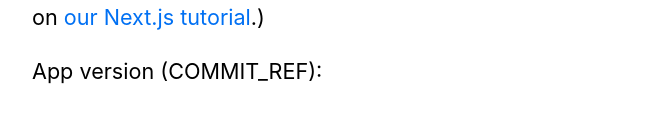
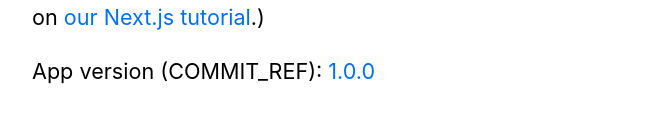
Before and after one commit to ryzhak/nextjs-blog, a Next.js app: page / in a window 1280 px wide. Shown: the part 395-529 px from the top of the page, without its empty margins (302-959 px from the left). Built offline with nearby package versions, Linux system fonts and the light colour scheme.

Commit message:
fix: env 3

```diff
--- a/pages/index.js
+++ b/pages/index.js
@@ -30,7 +30,7 @@ export default function Home({ allPostsData }) {
         </p>
         <p>
           App version (COMMIT_REF): <a href={`https://github.com/ubiquity/ubiquity-dollar/commit/${process.env.COMMIT_REF}`} target="_blank">
-            {process.env.COMMIT_REF}
+            1.0.0
           </a>
         </p>
       </section>
```
